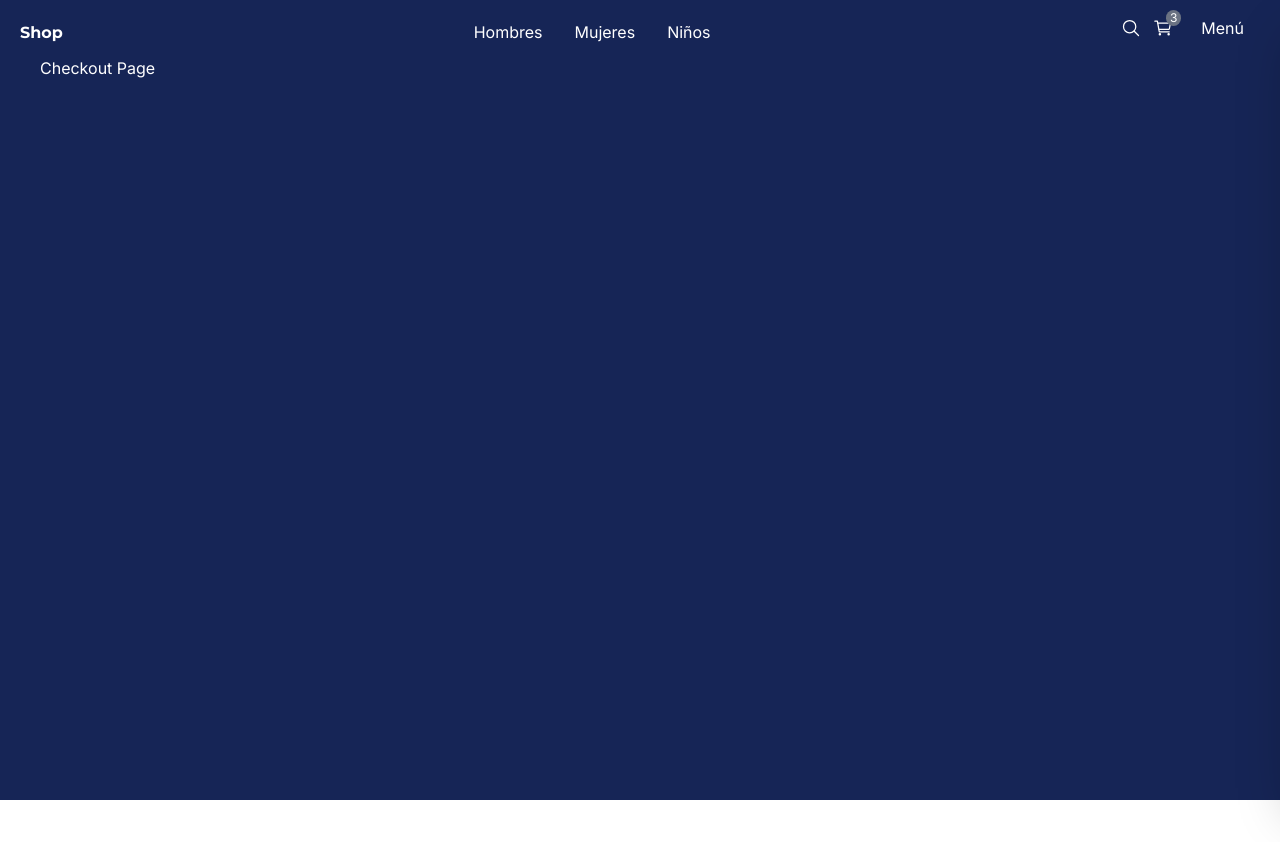
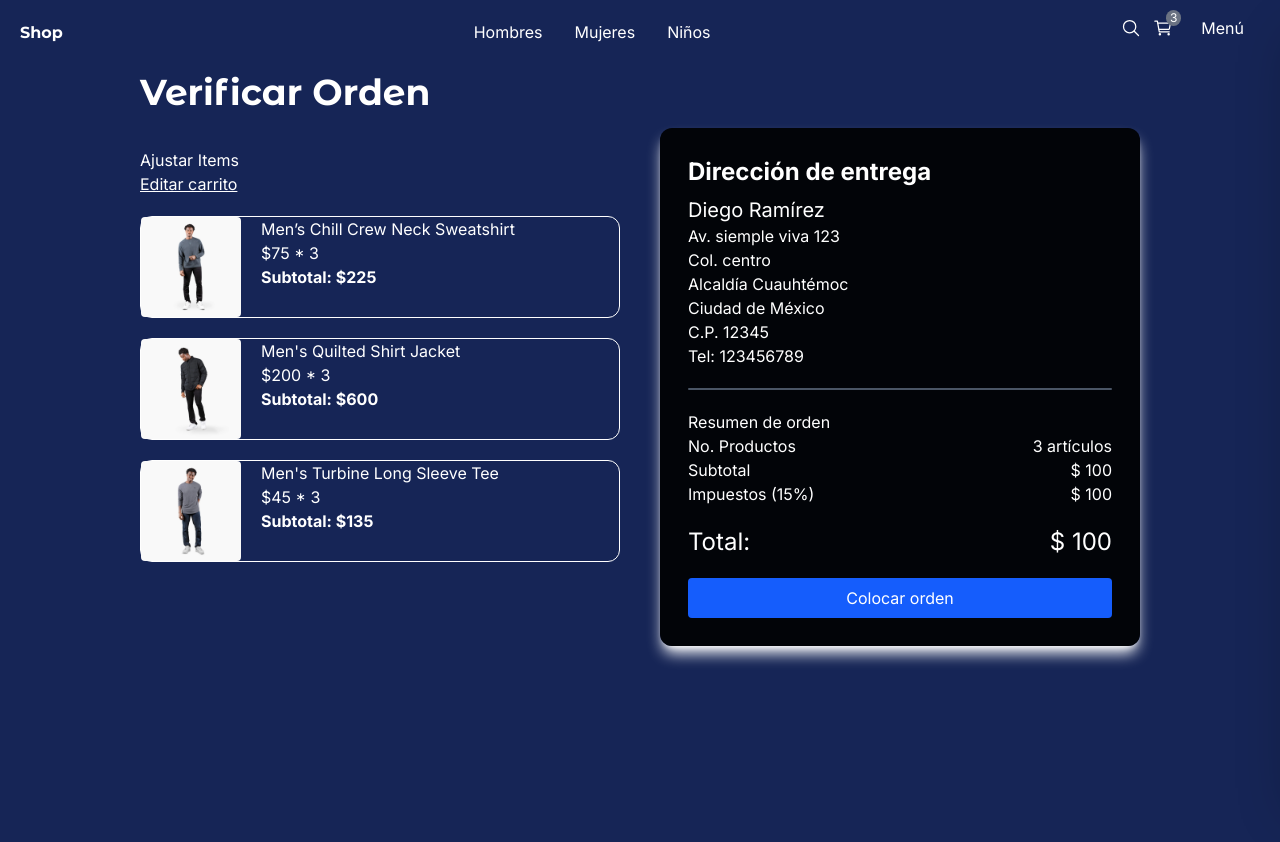
Before and after one commit to Diego2Drm/e-commerce, a Next.js app: page /checkout in a window 1280 px wide. Shown: the top 842 px of the page. Before the commit the page ends 800 px from the top, so only its background shows below. Built offline with nearby package versions, Linux system fonts and the light colour scheme.

Commit message:
feat: pantalla de verificación de compra

```diff
--- a/app/(shop)/checkout/page.tsx
+++ b/app/(shop)/checkout/page.tsx
@@ -1,7 +1,98 @@
+import Image from "next/image";
+import Link from "next/link";
+import { QuantitySelector, Title } from "@/app/components";
+import { initialData } from "@/app/seed/seed";
+
 export default function () {
+  const productsInCart = [
+    initialData.products[0],
+    initialData.products[1],
+    initialData.products[3],
+  ]
+
   return (
-    <div>
-      Checkout Page
-    </div>
+    <section className="flex justify-center items-center mb-72 px-10 sm:px-0">
+      <div className="flex flex-col w-[1000px]">
+        <Title title="Verificar Orden" />
+
+        <div className="grid grid-cols-1 md:grid-cols-2 gap-10">
+
+          {/* Carrito */}
+          <div className="flex flex-col mt-5">
+            <span>Ajustar Items</span>
+            <Link href="/cart" className="underline mb-5">
+              Editar carrito
+            </Link>
+
+
+            {/* Items */}
+            <ul>
+              {
+                productsInCart.map(product => (
+                  <li key={product.title} className="mb-5 border flex rounded-xl">
+                    <Image
+                      src={`/products/${product.images[0]}`}
+                      alt={product.title}
+                      width={100}
+                      height={100}
+                      className="mr-5 rounded"
+                    />
+
+                    <div>
+                      <p>{product.title}</p>
+                      <p>${product.price} * 3</p>
+                      <p className="font-bold">Subtotal: ${product.price * 3}</p>
+                    </div>
+                  </li>
+                ))
+              }
+            </ul>
+          </div>
+
+          {/* Checkout - Resumen de orden*/}
+          <div className="bg-black/90 rounded-xl shadow-white shadow-lg p-7">
+
+            <h2 className="text-2xl mb-2 font-bold">Dirección de entrega</h2>
+            <div className="mb-5">
+              <p className="text-xl">Diego Ramírez</p>
+              <p>Av. siemple viva 123</p>
+              <p>Col. centro</p>
+              <p>Alcaldía Cuauhtémoc</p>
+              <p>Ciudad de México</p>
+              <p>C.P. 12345</p>
+              <p>Tel: 123456789</p>
+            </div>
+
+            <div className="bg-gray-600 w-full h-0.5 rounded mb-5" />
+
+            <h2>Resumen de orden</h2>
+            <div className="grid grid-cols-2">
+              <span>No. Productos</span>
+              <span className="text-right">3 artículos</span>
+
+              <span>Subtotal</span>
+              <span className="text-right">$ 100</span>
+
+              <span>Impuestos (15%)</span>
+              <span className="text-right">$ 100</span>
+
+              <span className="mt-5 text-2xl">Total:</span>
+              <span className="mt-5 text-right text-2xl">$ 100</span>
+            </div>
+
+            <div className="mt-5 w-full">
+              <Link
+                href="/orders/123"
+                className="flex btn-primary justify-center"
+              >
+                Colocar orden
+              </Link>
+            </div>
+
+          </div>
+        </div>
+
+      </div>
+    </section>
   )
 }
```
